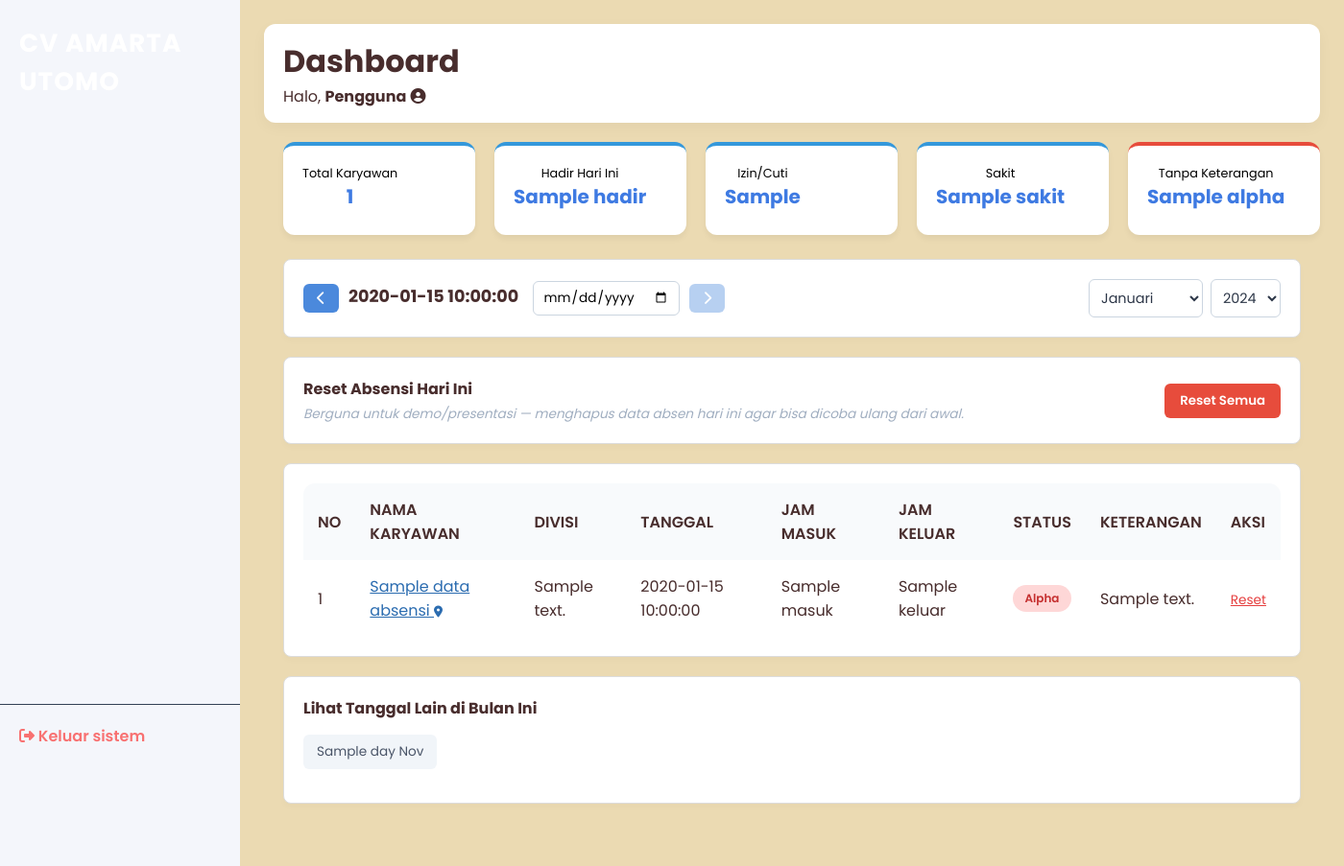
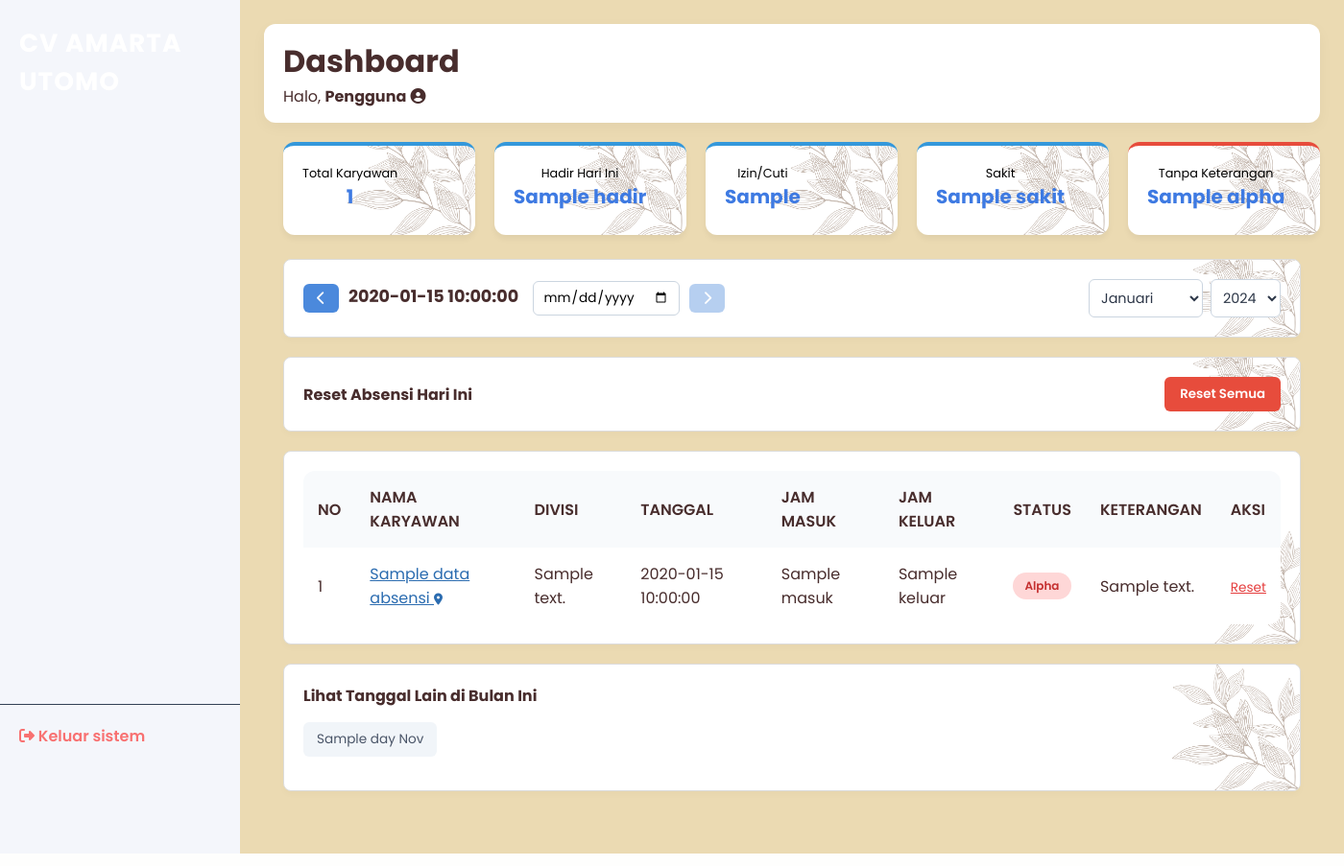
Before and after one commit to cintanussy102-del/PA-AmartaUtomo, a Flask app: template TA_CV_AMARTA_UTOMO/views/templates/direktur/absensi.html in a window 1400 px wide. Shown: the whole page at 96% size. Run offline with Flask 3, Linux system fonts and the light colour scheme; the template is opened without the code that fills it: most values are stand-ins (such as "Sample title", 1, 10 or a date in 2020).

Commit message:
update tampilan backround

```diff
--- a/TA_CV_AMARTA_UTOMO/views/static/css/dashboard.css
+++ b/TA_CV_AMARTA_UTOMO/views/static/css/dashboard.css
@@ -953,3 +953,29 @@ body {
     opacity: 0.4;
     cursor: not-allowed;
 }
+
+.content-box, .metric-card {
+    position: relative;
+    overflow: hidden;
+}
+
+.content-box::after, .metric-card::after {
+    content: '';
+    position: absolute;
+    bottom: -15px;
+    right: -15px;
+    width: 160px;      /* diperbesar dari 90px */
+    height: 160px;      /* diperbesar dari 90px */
+    background-image: url('/static/images/floral-deco.png');
+    background-size: contain;
+    background-repeat: no-repeat;
+    background-position: bottom right;
+    opacity: 0.35;      /* dinaikkan dari 0.12, biar lebih keliatan */
+    pointer-events: none;
+    z-index: 0;
+}
+
+.content-box > *, .metric-card > * {
+    position: relative;
+    z-index: 1;
+}
--- a/TA_CV_AMARTA_UTOMO/views/static/css/style.css
+++ b/TA_CV_AMARTA_UTOMO/views/static/css/style.css
@@ -340,7 +340,6 @@ body {
 }
 
 
-
 .absensi-container { padding: 20px; }
 .row-grid { display: grid; grid-template-columns: 1fr 1fr; gap: 20px; }
 .card { background: white; padding: 20px; border-radius: 12px; margin-bottom: 20px; box-shadow: 0 2px 10px rgba(0,0,0,0.05); }
--- a/TA_CV_AMARTA_UTOMO/views/templates/direktur/absensi.html
+++ b/TA_CV_AMARTA_UTOMO/views/templates/direktur/absensi.html
@@ -61,8 +61,7 @@
 <div class="content-box" style="padding:20px; margin-bottom:20px; display:flex; justify-content:space-between; align-items:center;">
     <div>
         <strong>Reset Absensi Hari Ini</strong>
-        <p class="text-muted" style="font-size:0.85rem; margin-top:4px;">Berguna untuk demo/presentasi — menghapus data absen hari ini agar bisa dicoba ulang dari awal.</p>
-    </div>
+     </div>
     <div style="display:flex; gap:10px;">
         <form action="{{ url_for('direktur_reset_absensi') }}" method="POST" onsubmit="return confirm('Reset absensi hari ini untuk SEMUA orang?');">
             <input type="hidden" name="nama" value="semua">
```
Also changed, not shown: TA_CV_AMARTA_UTOMO/views/static/images/floral-deco.png (added).
